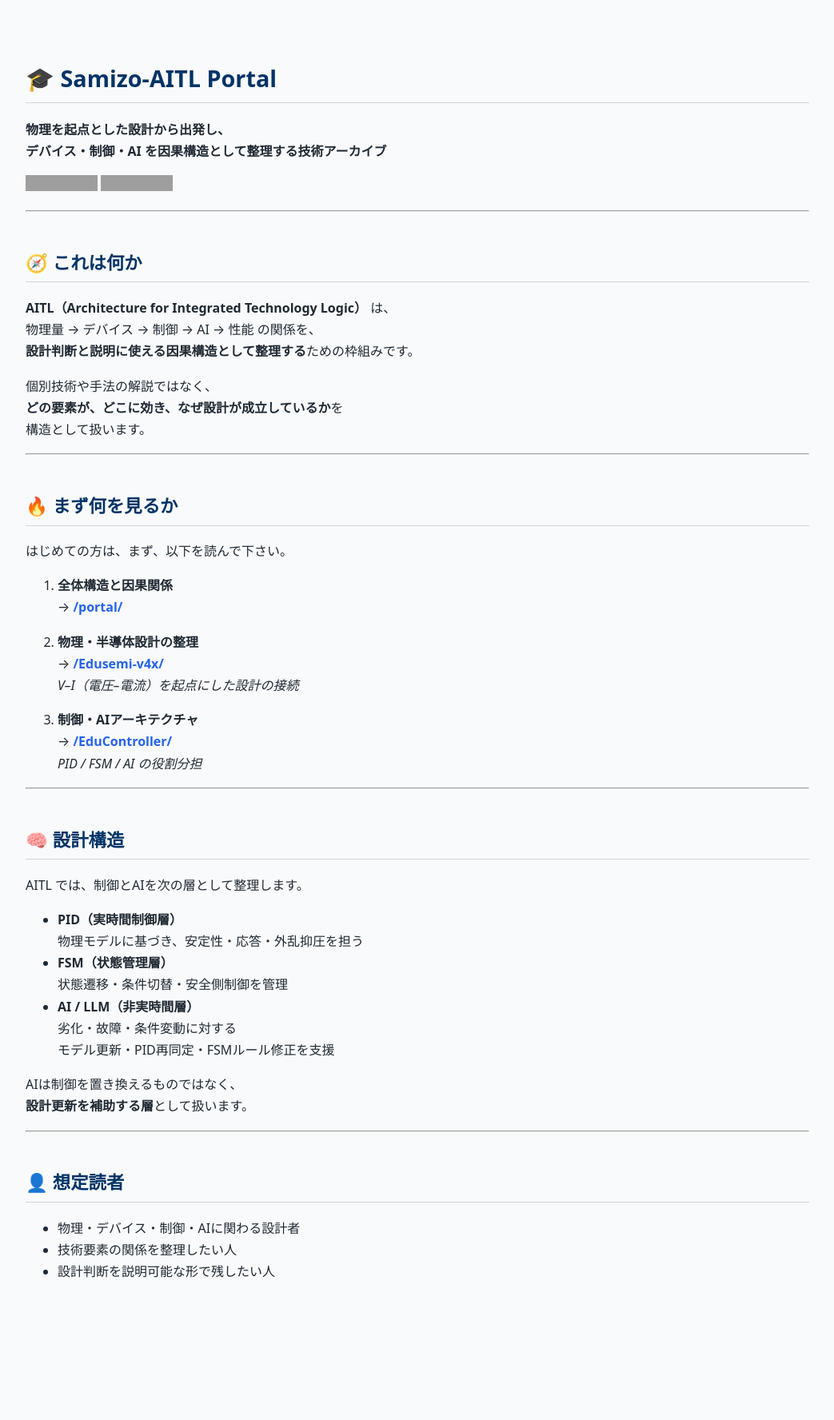
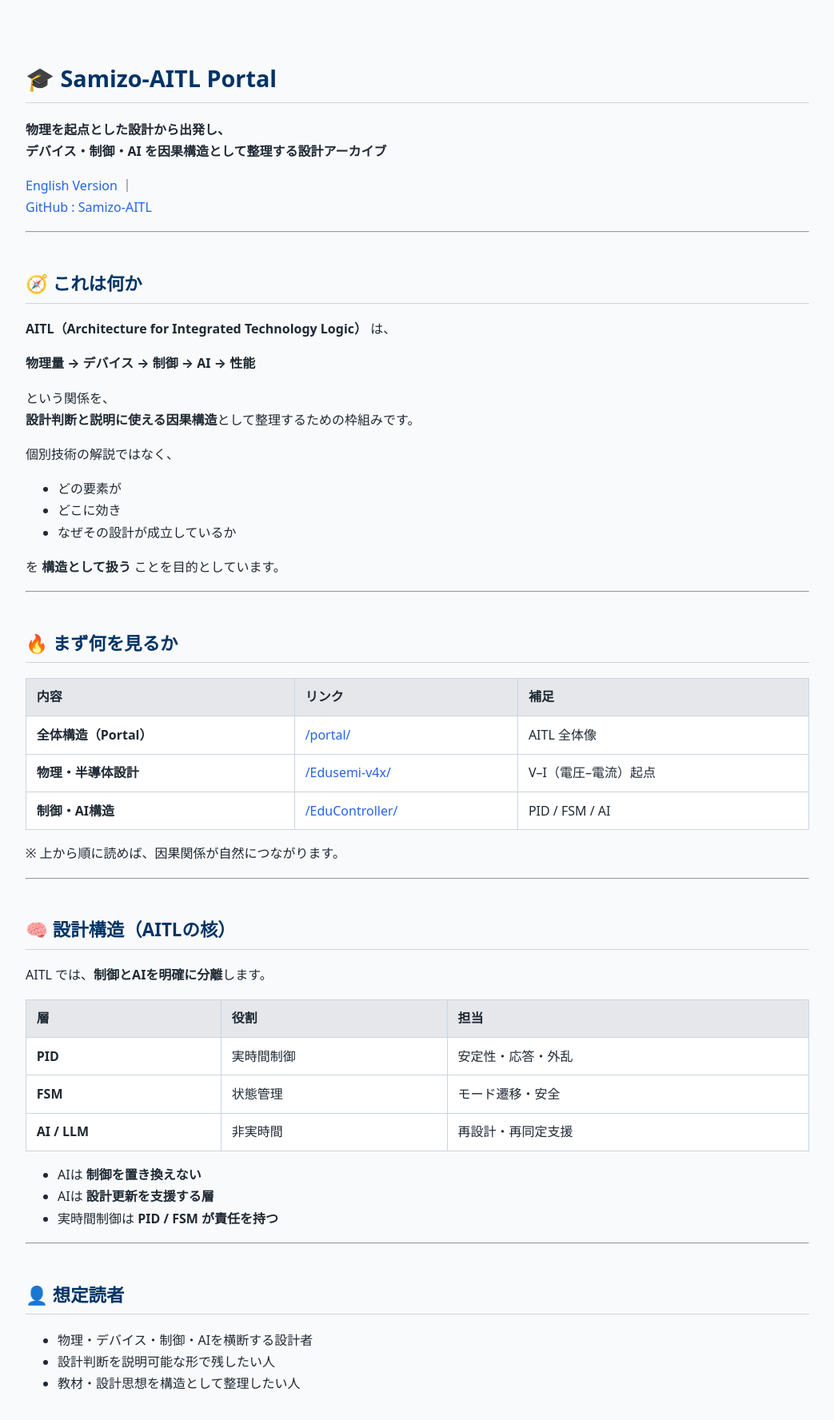
Before and after one commit to Samizo-AITL/Samizo-AITL.github.io, a Jekyll site: the page built from index.md, in a window 1280 px wide. Shown: the whole page at 80% size, without its empty margins (118-1161 px from the left). Built offline with Jekyll 4.4.1, drawn with Linux system fonts in a browser that asks for light colours; before the commit the page ends 1636 px from its top, so only the background shows below that; grey boxes are pictures that could not be loaded.

Commit message:
Update index.md

```diff
--- a/index.md
+++ b/index.md
@@ -6,66 +6,60 @@ description: Architecture for Integrated Technology Logic ― 物理・デバイ
 
 # 🎓 Samizo-AITL Portal
 **物理を起点とした設計から出発し、
-デバイス・制御・AI を因果構造として整理する技術アーカイブ**
+デバイス・制御・AI を因果構造として整理する設計アーカイブ**
 
-[![English Version](https://img.shields.io/badge/English-Version-brightgreen?logo=github)](https://samizo-aitl.github.io/en/)
-[![GitHub](https://img.shields.io/badge/GitHub-Samizo--AITL-black?logo=github)](https://github.com/Samizo-AITL)
+[English Version](https://samizo-aitl.github.io/en/) ｜
+[GitHub : Samizo-AITL](https://github.com/Samizo-AITL)
 
 ---
 
 ## 🧭 これは何か
 **AITL（Architecture for Integrated Technology Logic）** は、
-物理量 → デバイス → 制御 → AI → 性能 の関係を、
-**設計判断と説明に使える因果構造として整理する**ための枠組みです。
 
-個別技術や手法の解説ではなく、
-**どの要素が、どこに効き、なぜ設計が成立しているか**を
-構造として扱います。
+**物理量 → デバイス → 制御 → AI → 性能**
+
+という関係を、
+**設計判断と説明に使える因果構造**として整理するための枠組みです。
+
+個別技術の解説ではなく、
+
+- どの要素が
+- どこに効き
+- なぜその設計が成立しているか
+
+を **構造として扱う** ことを目的としています。
 
 ---
 
 ## 🔥 まず何を見るか
-はじめての方は、まず、以下を読んで下さい。
 
-1. **全体構造と因果関係**
-   → <a href="/portal/"
-        data-ga-label="portal-index">
-        <strong>/portal/</strong>
-     </a>
+| 内容 | リンク | 補足 |
+|---|---|---|
+| **全体構造（Portal）** | [/portal/](https://samizo-aitl.github.io/portal/) | AITL 全体像 |
+| **物理・半導体設計** | [/Edusemi-v4x/](https://samizo-aitl.github.io/Edusemi-v4x/) | V–I（電圧–電流）起点 |
+| **制御・AI構造** | [/EduController/](https://samizo-aitl.github.io/EduController/) | PID / FSM / AI |
 
-2. **物理・半導体設計の整理**
-   → <a href="/Edusemi-v4x/"
-        data-ga-label="edusemi-v4x">
-        <strong>/Edusemi-v4x/</strong>
-     </a>
-   <em>V–I（電圧–電流）を起点にした設計の接続</em>
-
-3. **制御・AIアーキテクチャ**
-   → <a href="/EduController/"
-        data-ga-label="educontroller">
-        <strong>/EduController/</strong>
-     </a>
-   <em>PID / FSM / AI の役割分担</em>
+※ 上から順に読めば、因果関係が自然につながります。
 
 ---
 
-## 🧠 設計構造
-AITL では、制御とAIを次の層として整理します。
+## 🧠 設計構造（AITLの核）
 
-- **PID（実時間制御層）**
-  物理モデルに基づき、安定性・応答・外乱抑圧を担う
-- **FSM（状態管理層）**
-  状態遷移・条件切替・安全側制御を管理
-- **AI / LLM（非実時間層）**
-  劣化・故障・条件変動に対する
-  モデル更新・PID再同定・FSMルール修正を支援
+AITL では、**制御とAIを明確に分離**します。
 
-AIは制御を置き換えるものではなく、
-**設計更新を補助する層**として扱います。
+| 層 | 役割 | 担当 |
+|---|---|---|
+| **PID** | 実時間制御 | 安定性・応答・外乱 |
+| **FSM** | 状態管理 | モード遷移・安全 |
+| **AI / LLM** | 非実時間 | 再設計・再同定支援 |
+
+- AIは **制御を置き換えない**
+- AIは **設計更新を支援する層**
+- 実時間制御は **PID / FSM が責任を持つ**
 
 ---
 
 ## 👤 想定読者
-- 物理・デバイス・制御・AIに関わる設計者
-- 技術要素の関係を整理したい人
+- 物理・デバイス・制御・AIを横断する設計者
 - 設計判断を説明可能な形で残したい人
+- 教材・設計思想を構造として整理したい人
```
